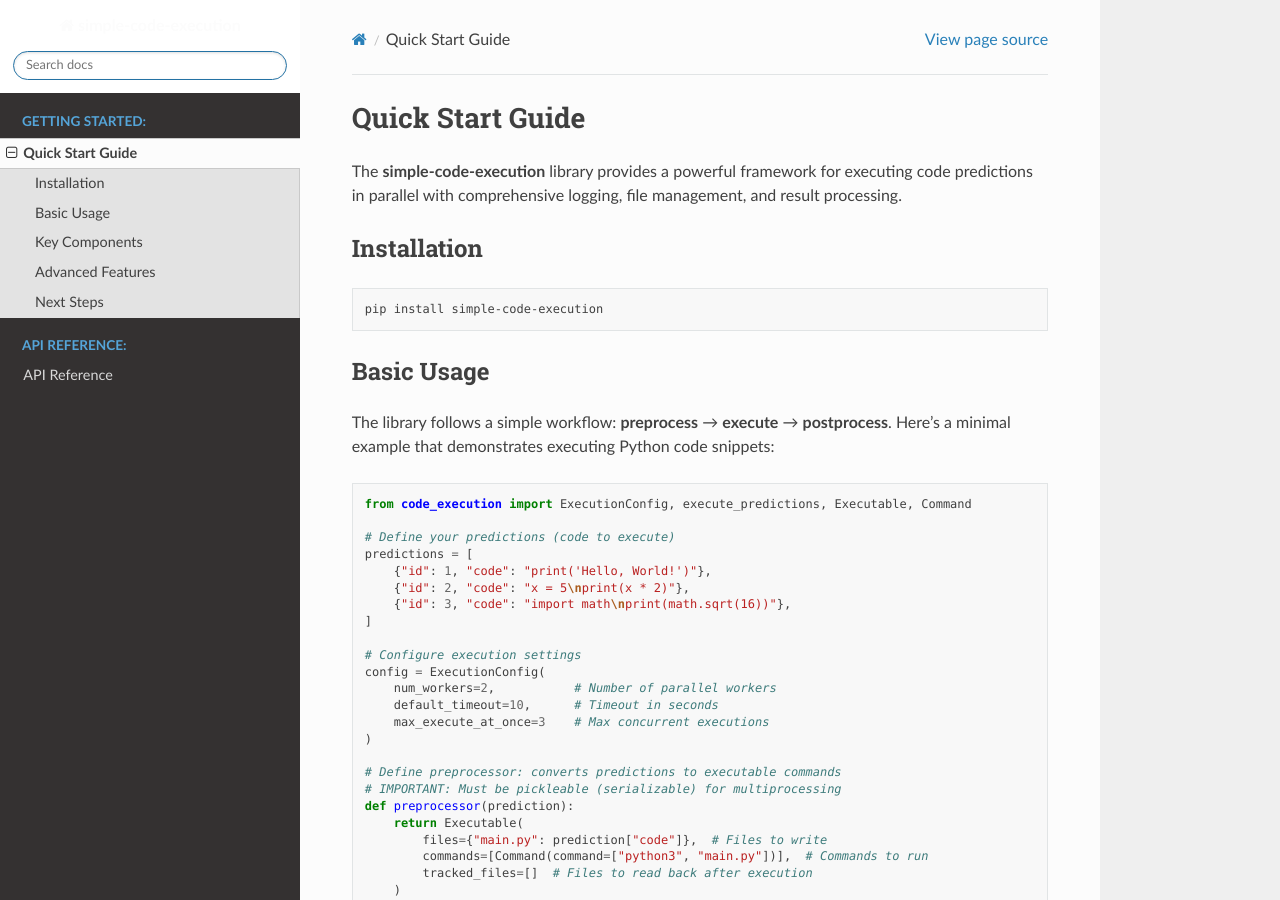
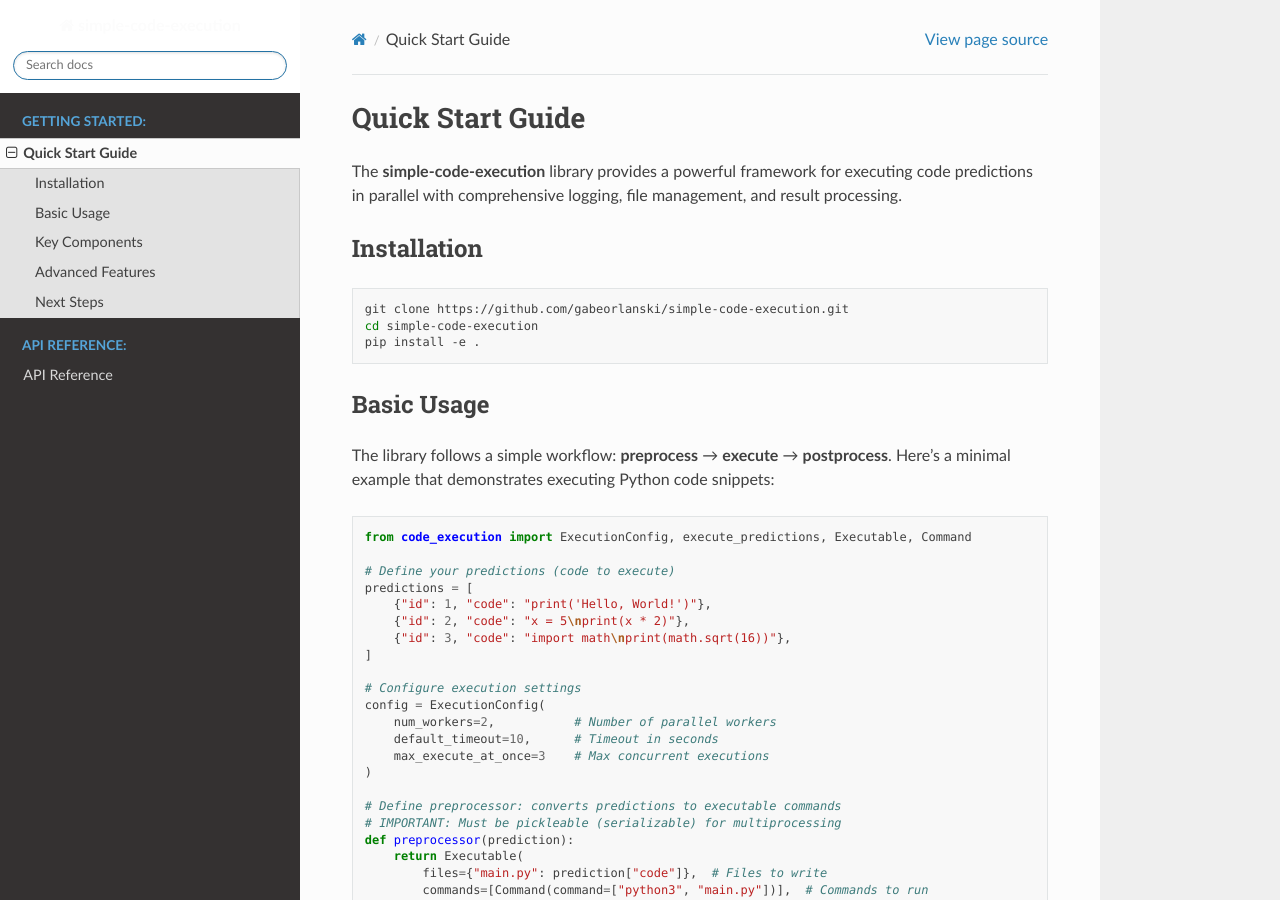
Before and after one commit to gabeorlanski/simple-code-execution, a Sphinx documentation site: the page built from docs/quickstart.rst, in a window 1280 px wide and 900 px high. Built offline with Sphinx 7.4.7 and the Read the Docs theme 3.1.0, drawn with Linux system fonts in a browser that asks for light colours.

```diff
--- a/docs/quickstart.rst
+++ b/docs/quickstart.rst
@@ -8,7 +8,9 @@ Installation
 
 .. code-block:: bash
 
-    pip install simple-code-execution
+    git clone https://github.com/gabeorlanski/simple-code-execution.git
+    cd simple-code-execution
+    pip install -e .
 
 Basic Usage
 -----------
```
